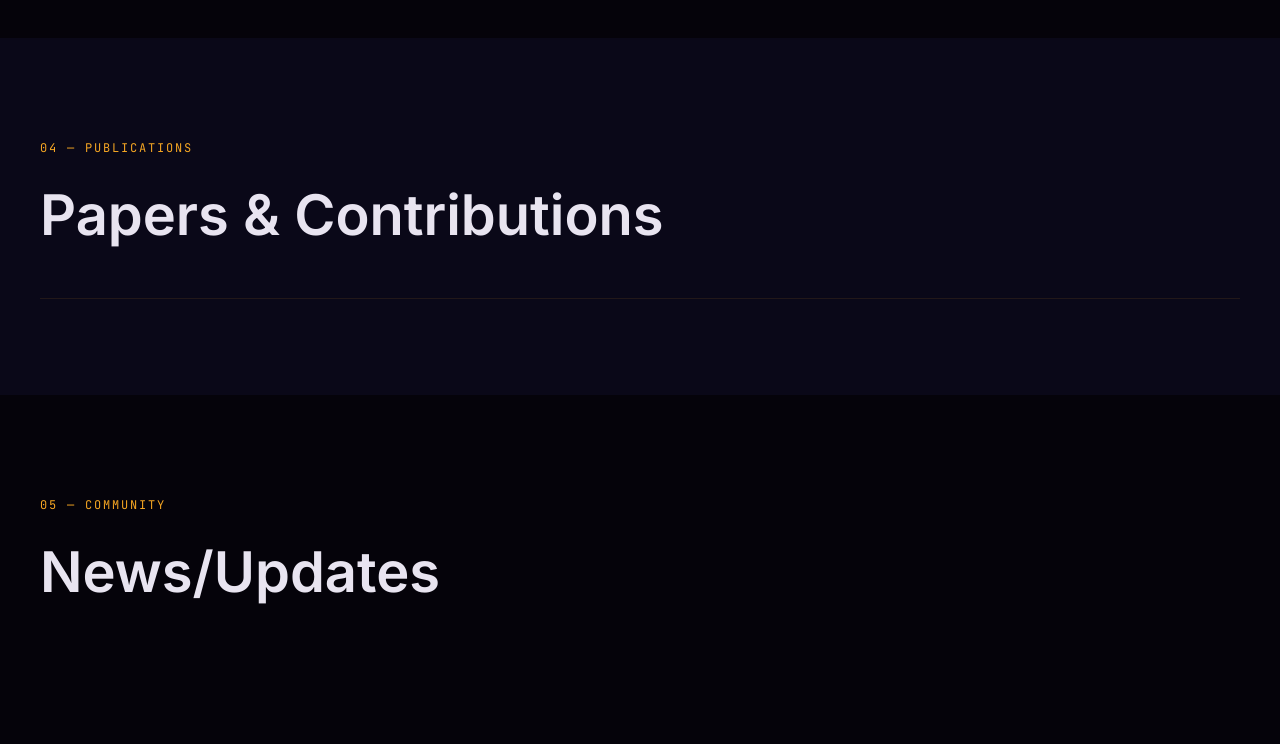
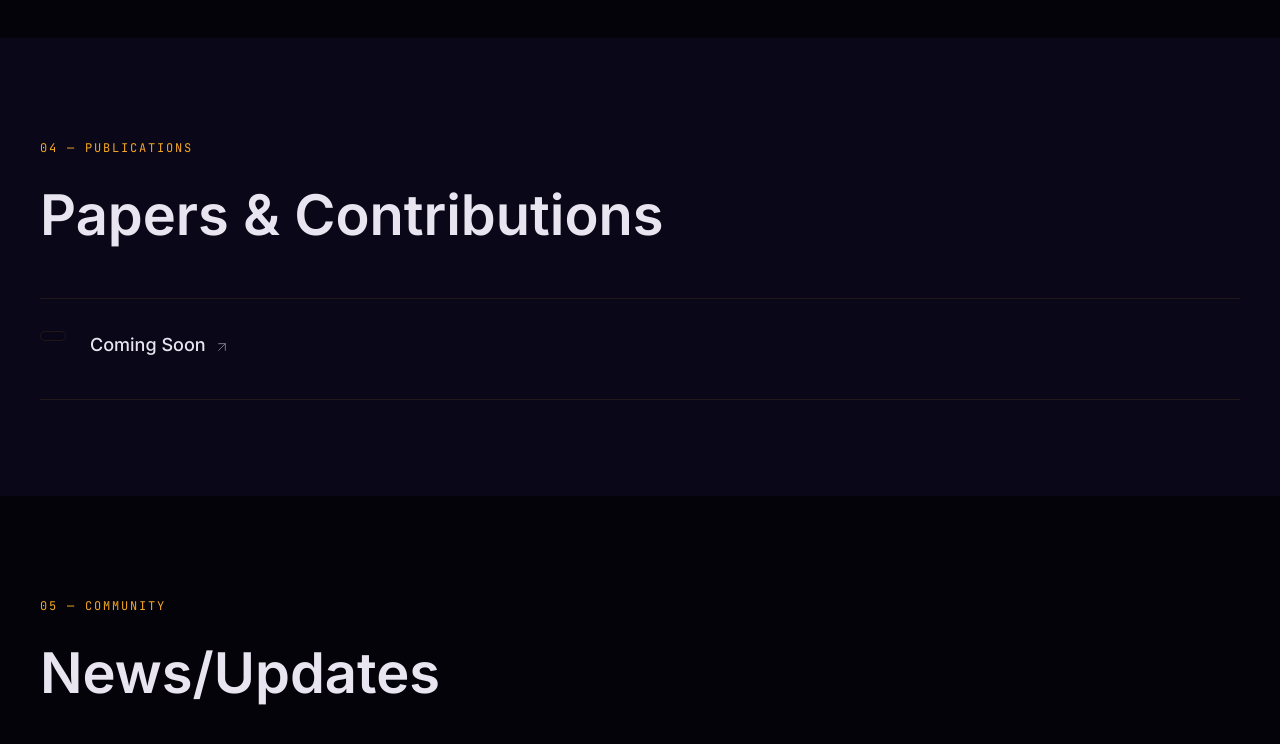
Before and after one commit to rajeshpotlia1/about, a React (Vite) app: page / in a window 1280 px wide. Shown: the part 2957-3701 px from the top of the page. Built offline with nearby package versions, Linux system fonts and the light colour scheme.

Commit message:
Update PublicationsSection.tsx

```diff
--- a/src/sections/PublicationsSection.tsx
+++ b/src/sections/PublicationsSection.tsx
@@ -6,8 +6,16 @@ import SectionLabel from "@/components/SectionLabel";
 
 gsap.registerPlugin(ScrollTrigger);
 
-const PUBLICATIONS = [];
 
+const PUBLICATIONS = [
+  {
+    year: "",
+    title: "Coming Soon",
+    authors: "",
+    journal: "",
+    link: "#",
+  },
+];
 export default function PublicationsSection() {
   const sectionRef = useRef<HTMLElement>(null);
   const listRef = useRef<HTMLDivElement>(null);
```
